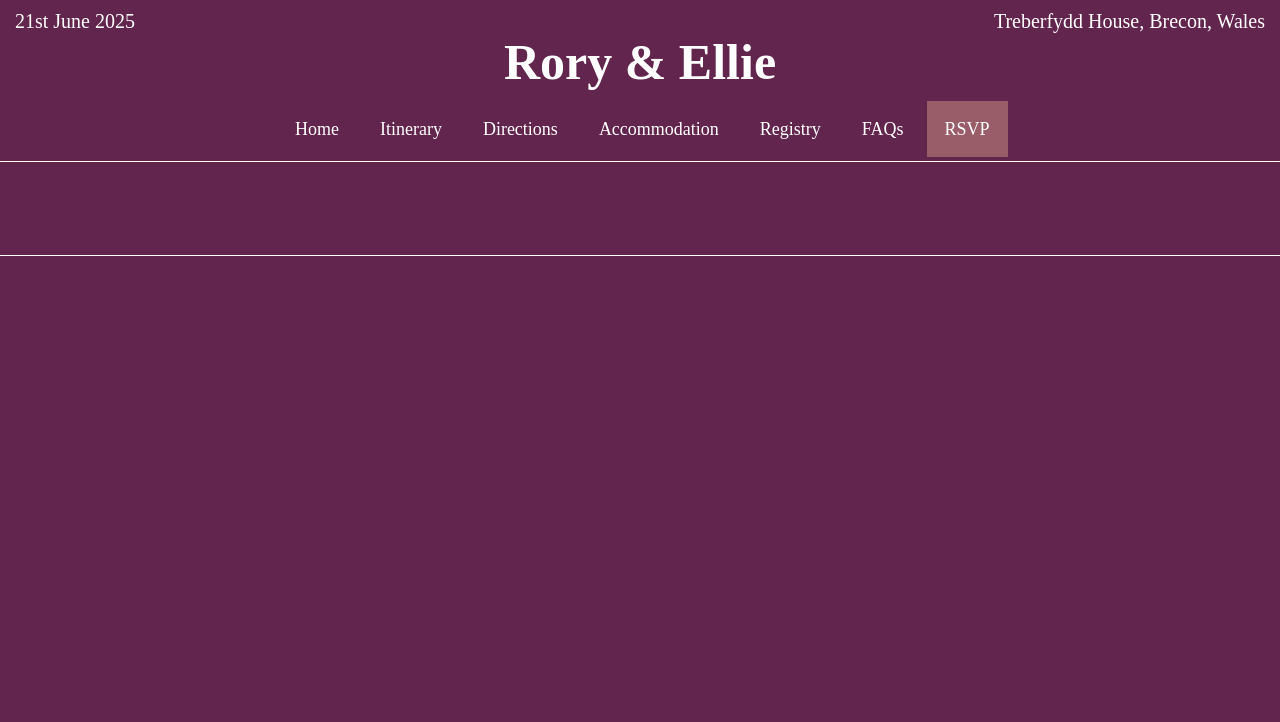
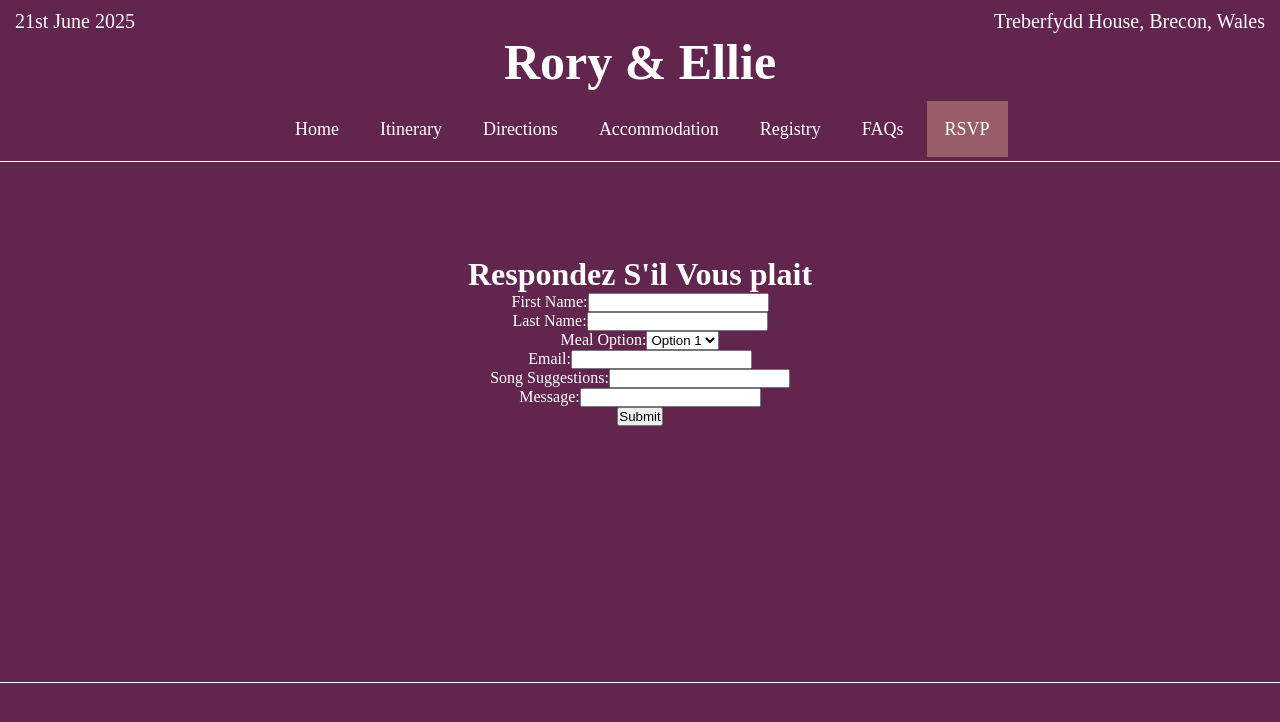
Before and after one commit to rjh-mopjones/wdst_fe, a React (Create React App) app in the folder wedsite/: page /rsvp in a window 1280 px wide. Shown: the top 722 px of the page. Built offline with nearby package versions, Linux system fonts and the light colour scheme.

Commit message:
add prototype form

```diff
--- a/wedsite/src/App.js
+++ b/wedsite/src/App.js
@@ -15,9 +15,9 @@ import FAQs from "./pages/FAQs"; // Import your CSS file
 
 const App = () => {
   return (
-      // TODO rsvp forms (auth, rsvp)
+      // TODO rsvp forms (auth, rsvp, meal)
+      // TODO make bottom line sam distance from the bottom of the viewport (protect the viewport)
       // TODO mobile compatibility
-      // TODO sunset active navbar
       <Router>
           <div className={"page"}>
               <Navbar/>
--- a/wedsite/src/components/RSVPForm.js
+++ b/wedsite/src/components/RSVPForm.js
@@ -0,0 +1,98 @@
+import React, { useState } from 'react';
+
+const FormExample = () => {
+    // State to hold form input values
+    const [formData, setFormData] = useState({
+        firstName: '',
+        lastName: '',
+        email: '',
+        mealOption: '',
+        song: '',
+        message: '',
+    });
+
+    // Event handler for input changes
+    const handleInputChange = (event) => {
+        const { name, value } = event.target;
+        setFormData({
+            ...formData,
+            [name]: value,
+        });
+    };
+
+    // Event handler for form submission
+    const handleSubmit = (event) => {
+        event.preventDefault();
+        // You can perform form validation or submit data here
+        console.log('Form submitted:', formData);
+    };
+
+    return (
+        <div>
+            <h1>Respondez S'il Vous plait</h1>
+            <form onSubmit={handleSubmit}>
+                <label>
+                    First Name:
+                    <input
+                        type="text"
+                        name="firstName"
+                        value={formData.firstName}
+                        onChange={handleInputChange}
+                    />
+                </label>
+                <br/>
+                <label>
+                    Last Name:
+                    <input
+                        type="text"
+                        name="lastName"
+                        value={formData.lastName}
+                        onChange={handleInputChange}
+                    />
+                </label>
+                <br/>
+                <label>
+                    Meal Option:
+                    <select id="mealOption" name="mealOption">
+                        <option value="1">Option 1</option>
+                        <option value="2">Option 2</option>
+                    </select>
+                </label>
+                <br/>
+                <label>
+                    Email:
+                    <input
+                        type="email"
+                        name="email"
+                        value={formData.email}
+                        onChange={handleInputChange}
+                    />
+                </label>
+                <br/>
+                <label>
+                    Song Suggestions:
+                    <input
+                        type="text"
+                        name="song"
+                        value={formData.song}
+                        onChange={handleInputChange}
+                    />
+                </label>
+                <br/>
+                <label>
+                    Message:
+                    <input
+                        type="text"
+                        name="message"
+                        value={formData.message}
+                        onChange={handleInputChange}
+                    />
+                </label>
+                <br/>
+                <button type="submit">Submit</button>
+            </form>
+        </div>
+    );
+};
+
+export default FormExample;
--- a/wedsite/src/pages/RSVP.js
+++ b/wedsite/src/pages/RSVP.js
@@ -1,4 +1,5 @@
 import React, {useEffect} from 'react';
+import RSVPForm from "../components/RSVPForm";
 
 const RSVP = () => {
     useEffect(() => {
@@ -23,8 +24,8 @@ const RSVP = () => {
     }, []);
 
     return (
-        <div className={"rsvp"}>
-            <h2>Répondez S'il Vous Plaît</h2>
+        <div className={"rsvp-form-div"}>
+            <RSVPForm/>
         </div>
     );
 };
--- a/wedsite/src/styles/styles.css
+++ b/wedsite/src/styles/styles.css
@@ -32,8 +32,7 @@ li {
 .footer{
     border-top: 1px solid white;
     padding-bottom: 5%;
-
-
+    height: 5vh;
 }
 
 .homePhoto{
@@ -115,6 +114,7 @@ li {
     /*padding-top: 12%; !* Adjust the padding to create space below the navbar *!*/
     overflow: auto;
     font-family: "Apple LiSung";
+    min-height: calc(100vh - 170px);
 }
 
 
@@ -122,8 +122,11 @@ li {
     text-align: center;
     color: white;
     white-space: pre-wrap;
+    min-height: 100vh; /* or the minimum height of your content */
+    display: flex;
+    flex-flow: column nowrap;
+}
 
-}
 html, body {
     height: 100%;
     width: 100%;
@@ -211,6 +214,11 @@ html, body {
     padding-bottom: 10%;
 }
 
+.rsvp-form-div {
+    padding-top: 20%;
+    padding-bottom: 20%;
+}
+
 .itInnerList{
     width:150%
 }
```
Also changed, not shown: wedsite/src/components/AuthForm.js (deleted).
